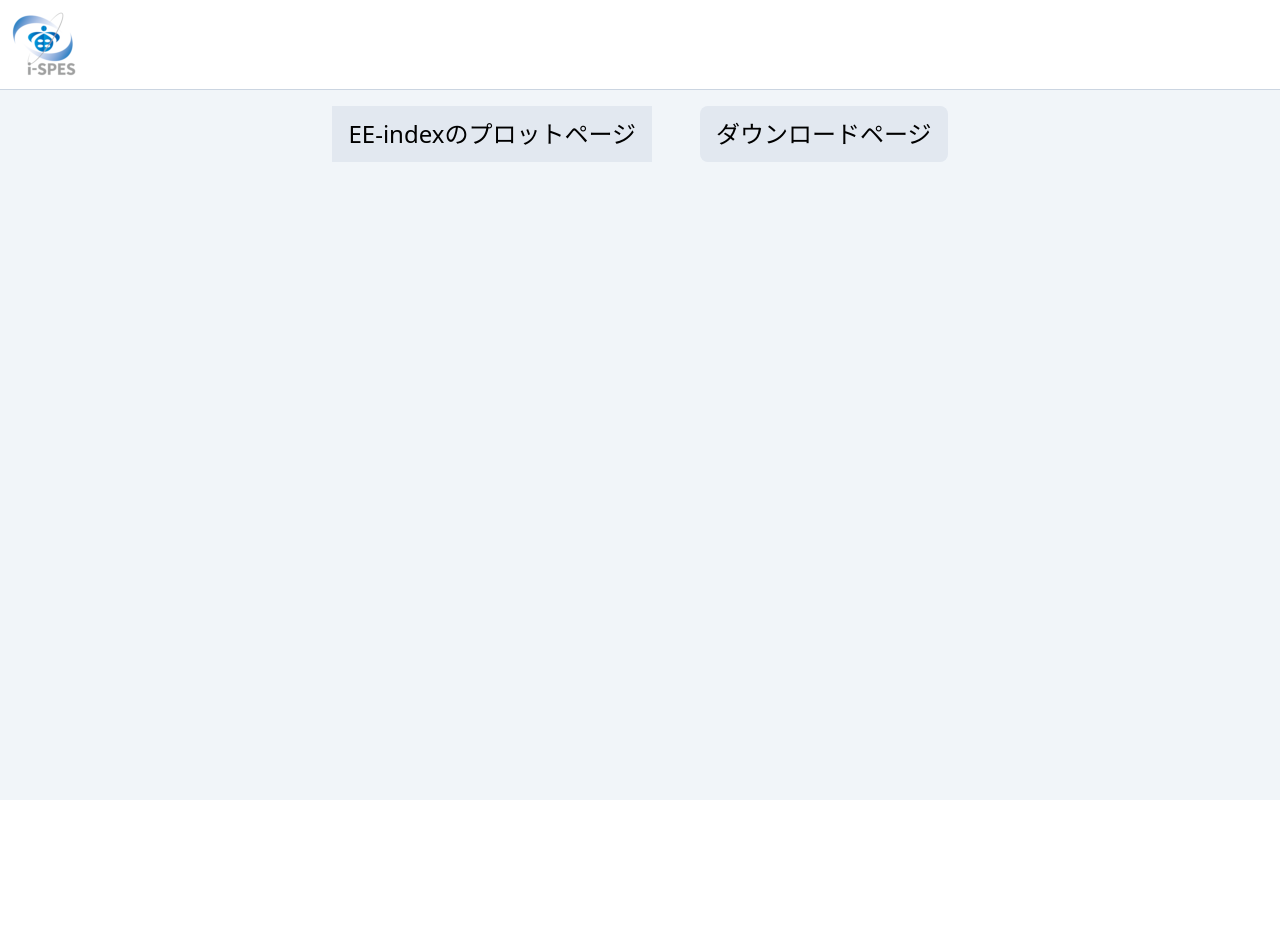
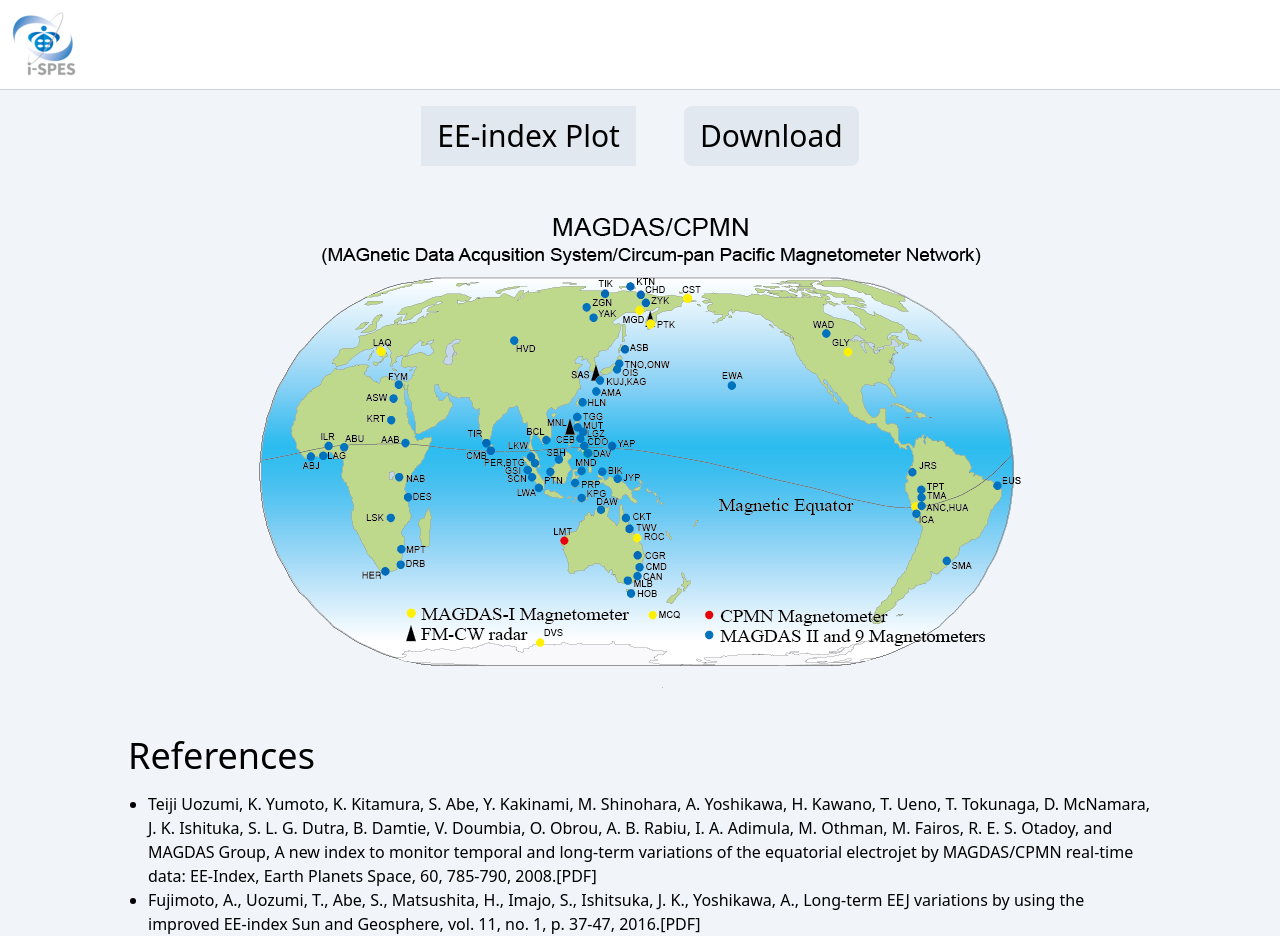
Before and after one commit to kikudesuyo/magdas, a React (Vite) app in the folder frontend/: page / in a window 1280 px wide. Before the commit the page ends 800 px from the top, so only its background shows below. Built offline with nearby package versions, Linux system fonts and the light colour scheme.

Commit message:
homeページ修正

```diff
--- a/frontend/src/components/chart/Chart.tsx
+++ b/frontend/src/components/chart/Chart.tsx
@@ -78,7 +78,7 @@ const Chart = ({ xLabels, datasets, xAxisTitle, yAxisTitle }: Props) => {
   };
 
   return (
-    <div className="w-full max-w-lg">
+    <div className="w-full max-w-4xl">
       <ReactChartJS type={"line"} data={data} options={options} width={300} />
     </div>
   );
--- /dev/null
+++ b/frontend/src/pages/home/_components/References.tsx
@@ -0,0 +1,70 @@
+// const References = () => {
+//   return (
+//     <div className="flex flex-col gap-4">
+//       <h2 className="text-4xl">References</h2>
+//       <div className="flex flex-col gap-12">
+//       <li>Teiji Uozumi, K. Yumoto, K. Kitamura, S. Abe, Y. Kakinami, M. Shinohara, A. Yoshikawa, <br>H. Kawano,T. Ueno, T. Tokunaga, D. McNamara, J. K. Ishituka, S. L. G. Dutra, B. Damtie, <br>V. Doumbia, O. Obrou, A. B. Rabiu, I. A. Adimula, M. Othman, M. Fairos, R. E. S. Otadoy, <br>and MAGDAS Group, A new index to monitor temporal and long-term variations <br>of the equatorial electrojet by MAGDAS/CPMN real-time data: EE-Index, <br>Earth Planets Space, 60, 785-790, 2008.<a href="./eeindex.pdf">[PDF]</a></li>
+//         {/* <p className="text-xl">
+//           Teiji Uozumi, K. Yumoto, K. Kitamura, S. Abe, Y. Kakinami, M.
+//           Shinohara, A. Yoshikawa, H. Kawano,T. Ueno, T. Tokunaga, D. McNamara,
+//           J. K. Ishituka, S. L. G. Dutra, B. Damtie, V. Doumbia, O. Obrou, A. B.
+//           Rabiu, I. A. Adimula, M. Othman, M. Fairos, R. E. S. Otadoy, and
+//           MAGDAS Group, A new index to monitor temporal and long-term variations
+//           of the equatorial electrojet by MAGDAS/CPMN real-time data: EE-Index,
+//           Earth Planets Space, 60, 785-790, 2008.
+//           <a
+//             href="https://data.i-spes.kyushu-u.ac.jp/eeindex/eeindex.pdf"
+//             className="text-blue-500"
+//           >
+//             [PDF]
+//           </a> */}
+//         </p>
+//         <p className="text-xl">
+//           Fujimoto, A., Uozumi, T., Abe, S., Matsushita, H., Imajo, S.,
+//           Ishitsuka, J. K., Yoshikawa, A., Long-term EEJ variations by using the
+//           improved EE-index Sun and Geosphere, vol.11, no.1, p.37-47., 2016.
+//           <a href="https://data.i-spes.kyushu-u.ac.jp/eeindex/SG_v11_No1_2016-pp-37-47.pdf" className="text-blue-5">
+//             [PDF]
+//           </a>
+//         </p>
+//       </div>
+//     </div>
+//   );
+// };
+
+// export default References;
+
+const References = () => {
+  return (
+    <div className="flex flex-col gap-4">
+      <h2 className="text-4xl">References</h2>
+      <div className="flex flex-col gap-12">
+        <ul className="list-disc pl-5">
+          <li>
+            Teiji Uozumi, K. Yumoto, K. Kitamura, S. Abe, Y. Kakinami, M.
+            Shinohara, A. Yoshikawa, H. Kawano, T. Ueno, T. Tokunaga, D.
+            McNamara, J. K. Ishituka, S. L. G. Dutra, B. Damtie, V. Doumbia, O.
+            Obrou, A. B. Rabiu, I. A. Adimula, M. Othman, M. Fairos, R. E. S.
+            Otadoy, and MAGDAS Group, A new index to monitor temporal and
+            long-term variations of the equatorial electrojet by MAGDAS/CPMN
+            real-time data: EE-Index, Earth Planets Space, 60, 785-790, 2008.
+            <a href="https://data.i-spes.kyushu-u.ac.jp/eeindex/eeindex.pdf">
+              [PDF]
+            </a>
+          </li>
+          <li>
+            Fujimoto, A., Uozumi, T., Abe, S., Matsushita, H., Imajo, S.,
+            Ishitsuka, J. K., Yoshikawa, A., Long-term EEJ variations by using
+            the improved EE-index Sun and Geosphere, vol. 11, no. 1, p. 37-47,
+            2016.
+            <a href="https://data.i-spes.kyushu-u.ac.jp/eeindex/SG_v11_No1_2016-pp-37-47.pdf">
+              [PDF]
+            </a>
+          </li>
+        </ul>
+      </div>
+    </div>
+  );
+};
+
+export default References;
--- a/frontend/src/pages/home/index.tsx
+++ b/frontend/src/pages/home/index.tsx
@@ -1,23 +1,29 @@
 import Main from "@/components/Main";
 import { Link } from "react-router-dom";
 import { PATHS } from "@/utils/constant";
+import References from "@/pages/home/_components/References";
+import MagdasMap from "@/assets/imgs/MAGDAS_map.png";
 
 const Home = () => {
   return (
-    <Main style="items-center gap-8 pt-4">
-      <div className="flex flex-row gap-12">
+    <Main style="items-center gap-12 pt-4">
+      <div className="flex flex-col gap-12 items-center justify-center">
+        <div className="flex flex-row gap-12 items-center justify-center">
           <Link
             to={PATHS.EE_INDEX}
-          className="text-2xl bg-slate-200 px-4 py-3 hover:bg-slate-400 round-xl"
+            className="text-3xl bg-slate-200 px-4 py-3 hover:bg-slate-400 round-xl"
           >
-          EE-indexのプロットページ
+            EE-index Plot
           </Link>
           <Link
             to={PATHS.DOWNLOAD}
-          className="text-2xl bg-slate-200 px-4 py-3 hover:bg-slate-400 rounded-lg"
+            className="text-3xl bg-slate-200 px-4 py-3 hover:bg-slate-400 rounded-lg"
           >
-          ダウンロードページ
+            Download
           </Link>
+        </div>
+        <img src={MagdasMap} alt="" className="max-w-4xl" />
+        <References />
       </div>
     </Main>
   );
```
Also changed, not shown: 1 other file (tests, documents, lock files or other folders). Lines whose indentation alone changed are shown as unchanged.
